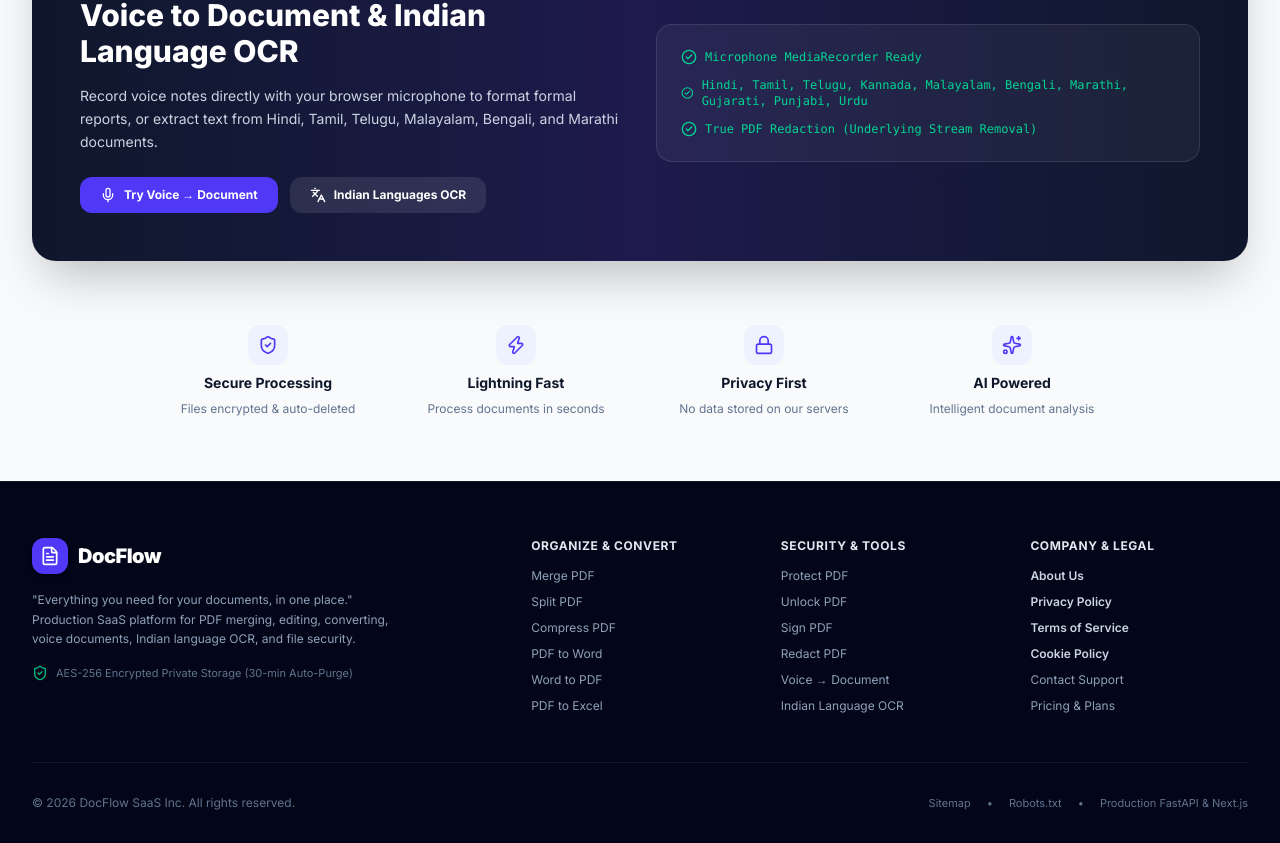
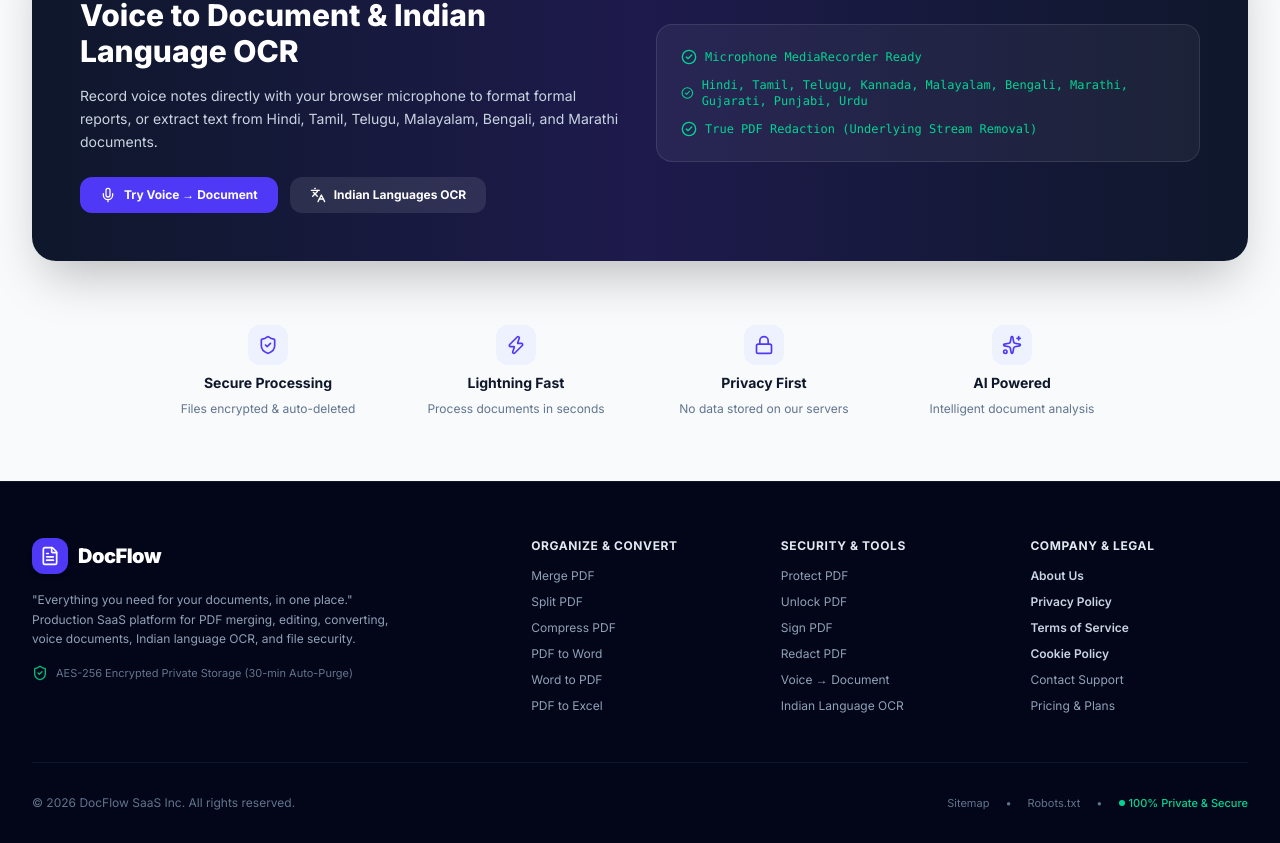
Before and after one commit to subiff270-cmd/Docflow, a Next.js app in the folder frontend/: page / in a window 1280 px wide. Shown: the part 3634-4477 px from the top of the page. Built offline with nearby package versions, Linux system fonts and the light colour scheme; no server answers.

Commit message:
Update footer: Replace tech text with '100% Private & Secure' badge

```diff
--- a/frontend/src/components/Footer.tsx
+++ b/frontend/src/components/Footer.tsx
@@ -75,7 +75,10 @@
             <span>•</span>
             <Link href="/robots.txt" className="hover:text-slate-400 transition">Robots.txt</Link>
             <span>•</span>
-            <span>Production FastAPI & Next.js</span>
+            <span className="text-emerald-400 font-medium flex items-center gap-1">
+              <span className="w-1.5 h-1.5 rounded-full bg-emerald-400 inline-block" />
+              100% Private & Secure
+            </span>
           </div>
         </div>
       </div>
```
